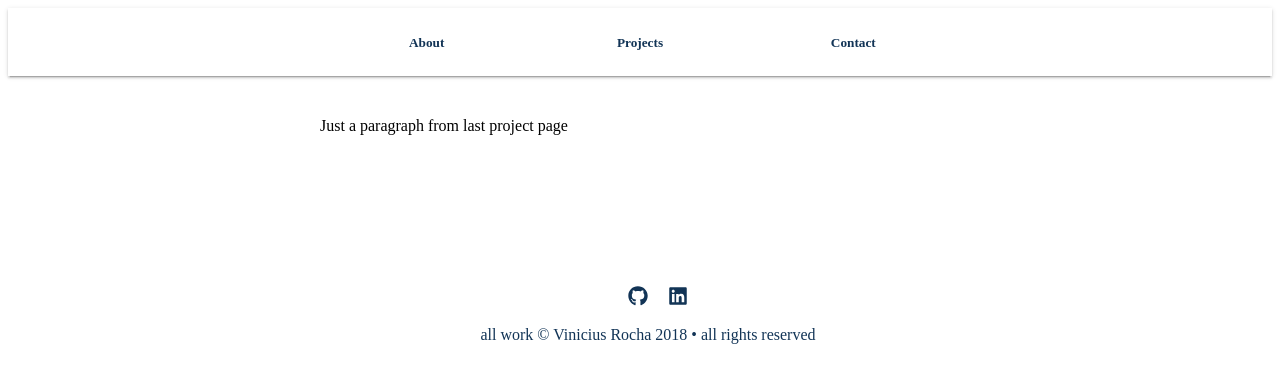
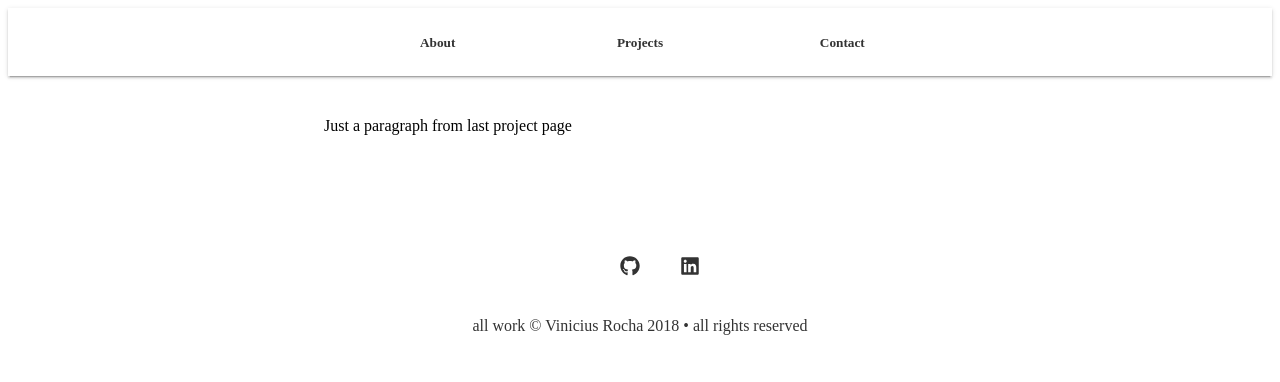
Before and after one commit to vinicius-gr/resume-GatsbyJS, a Gatsby app: page /lastProject in a window 1280 px wide. Shown: the top 382 px of the page. Built offline with nearby package versions, Linux system fonts and the light colour scheme.

Commit message:
configured prismic plugin

```diff
--- a/package.json
+++ b/package.json
@@ -13,6 +13,7 @@
     "gatsby": "^2.0.0",
     "gatsby-plugin-styled-components": "^3.0.0",
     "gatsby-plugin-typography": "^2.2.0",
+    "gatsby-source-prismic": "^2.1.0",
     "react": "^16.5.1",
     "react-dom": "^16.5.1",
     "react-icons": "^3.2.2",
--- a/src/components/styles/layout.style.js
+++ b/src/components/styles/layout.style.js
@@ -19,24 +19,23 @@ export const HeaderWrapper = styled.div`
 `;
 
 export const BodyWrapper = styled.div`
-  width: 50vw;
+  width: 50%;
   margin: 0 auto;
   padding: 25px;
-  height: 100%;
 
-  ${media.desktop`width: 50vw;`}
-  ${media.tablet`width: 75vw;`}
-  ${media.phone`width: 100vw; padding: 5vw;`}
+  ${media.desktop`width: 50%;`}
+  ${media.tablet`width: 75%;`}
+  ${media.phone`width: 95%; padding: 5%;`}
 `;
 
 export const FooterWrapper = styled.div`
   bottom: 0;
-  width: 100vw;
-  color: #123456;
+  width: 100%;
+  color: #333;
 `;
 
 export const Header = styled.div`
-  width: 50vw;
+  width: 50%;
   margin: 0 auto;
   display: grid;
   grid-template-columns: repeat(3, 1fr);
@@ -46,20 +45,20 @@ export const Header = styled.div`
   }
 
   h5 {
-    color: rgb(18, 52, 86);
+    color: #333;
     text-decoration: none;
     display: inline-block;
     text-align: center;
     margin: 0;
   }
 
-  ${media.desktop`width: 50vw;`}
-  ${media.tablet`width: 75vw;`}
-  ${media.phone`width: 95vw;`}
+  ${media.desktop`width: 50%;`}
+  ${media.tablet`width: 75%;`}
+  ${media.phone`width: 95%;`}
 `;
 
 export const Footer = styled.div`
-  width: 50vw;
+  width: 50%;
   margin: 60px auto;
 
   * {
@@ -74,24 +73,23 @@ export const SocialMedias = styled.ul`
 
 export const IconLi = styled.li`
   display: inline-block;
-  margin: 50px 20px -60px 0;
-  margin-right:  20px;
+  margin:  20px;
   font-size: 20px;
 
   a {
-    color: #123456;
+    color: #333;
   }
 
   a:visited {
     text-decoration: none;
-    color: #123456;
+    color: #333;
   }
   svg:hover {
     text-decoration: none;
-    color: #123456;
+    color: #333;
   }
   a:focus {
     text-decoration: none;
-    color: #123456;
+    color: #333;
   }
 `;
--- a/src/pages/styles/index.style.js
+++ b/src/pages/styles/index.style.js
@@ -7,11 +7,12 @@ export const About = styled.div`
   align-items: center;
   width: 450px;
   margin: 0 auto;
-  color: #123456;
+  color: #333;
 `;
 
 export const Photo = styled.img`
   border-radius: 50%;
+  border: 3px solid #333;
   height: 200px;
   width: 200px;
   margin: 0 auto;
@@ -25,7 +26,7 @@ export const Name = styled.h1`
 
 export const Subtitle = styled.h4`
   text-align: center;
-    color: #526B84;
+    color: #666;
 `;
 
 export const Bio  = styled.p`
```
Also changed, not shown: src/pages/index.js (+32 -12 lines), src/pages/styles/contact.style.js (+10 -9 lines), 1 other file (tests, documents, lock files or other folders).
